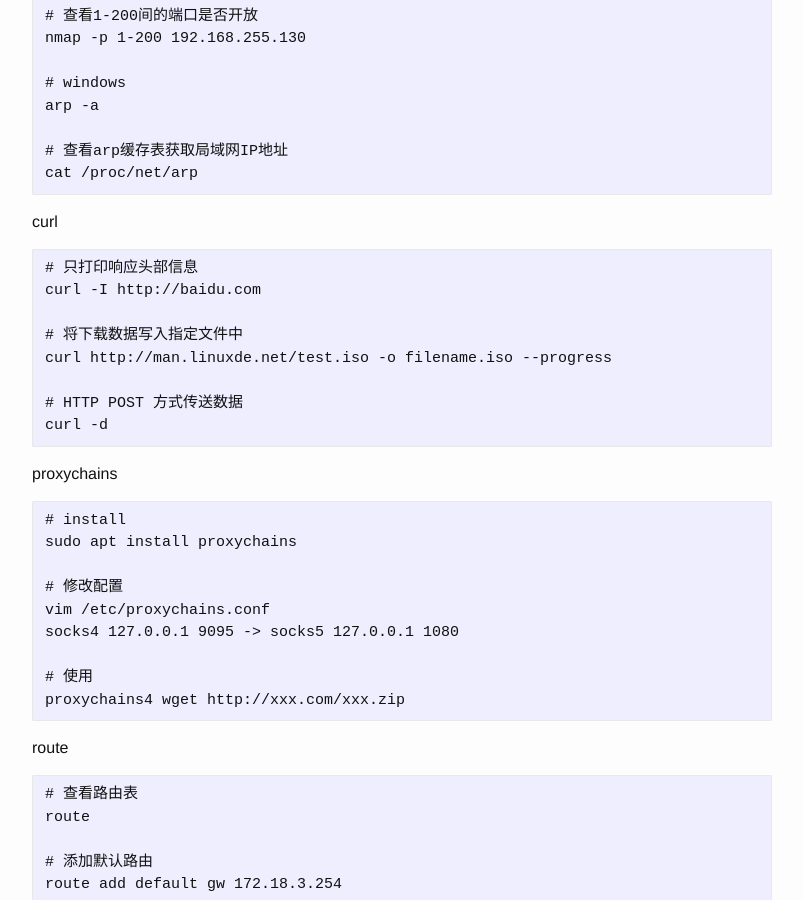
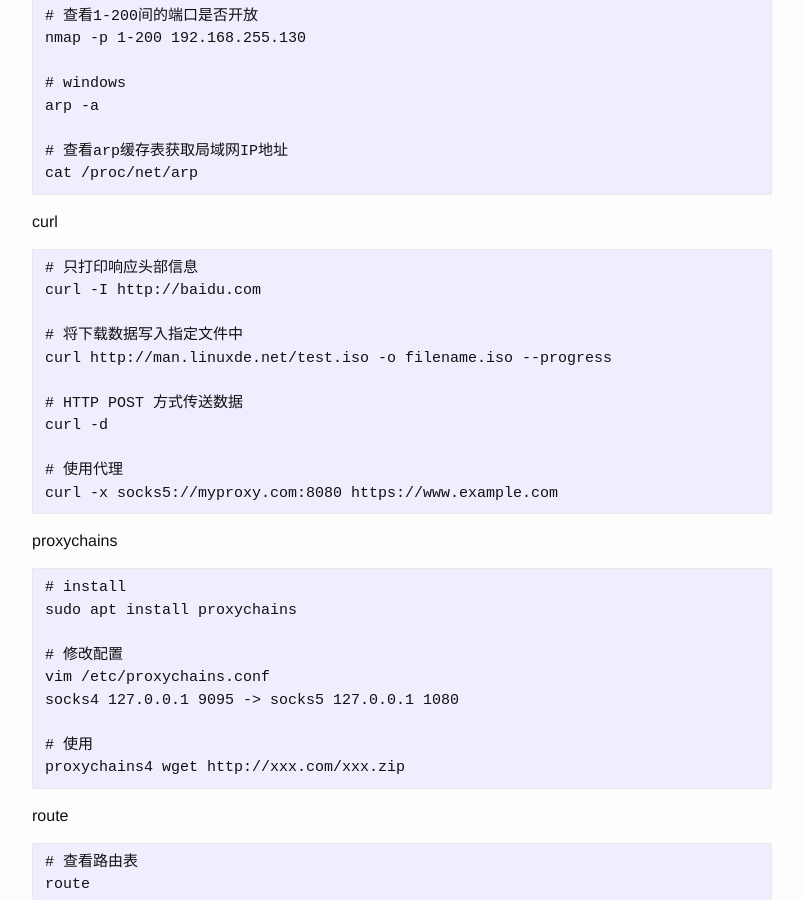
Before and after one commit to josephstalin117/josephstalin117.github.io, a Jekyll site: the page built from _posts/2019-5-28-networking.markdown, in a window 1280 px wide and 900 px high, scrolled down 586 px. Shown: the whole window, without its empty margins (238-1041 px from the left). Built offline with Jekyll 4.4.1, drawn with Linux system fonts in a browser that asks for light colours.

Commit message:
update curl

````diff
--- a/_posts/2019-5-28-networking.markdown
+++ b/_posts/2019-5-28-networking.markdown
@@ -42,6 +42,9 @@ curl http://man.linuxde.net/test.iso -o filename.iso --progress
 
 # HTTP POST 方式传送数据
 curl -d
+
+# 使用代理
+curl -x socks5://myproxy.com:8080 https://www.example.com
 ```
 
 proxychains
````
